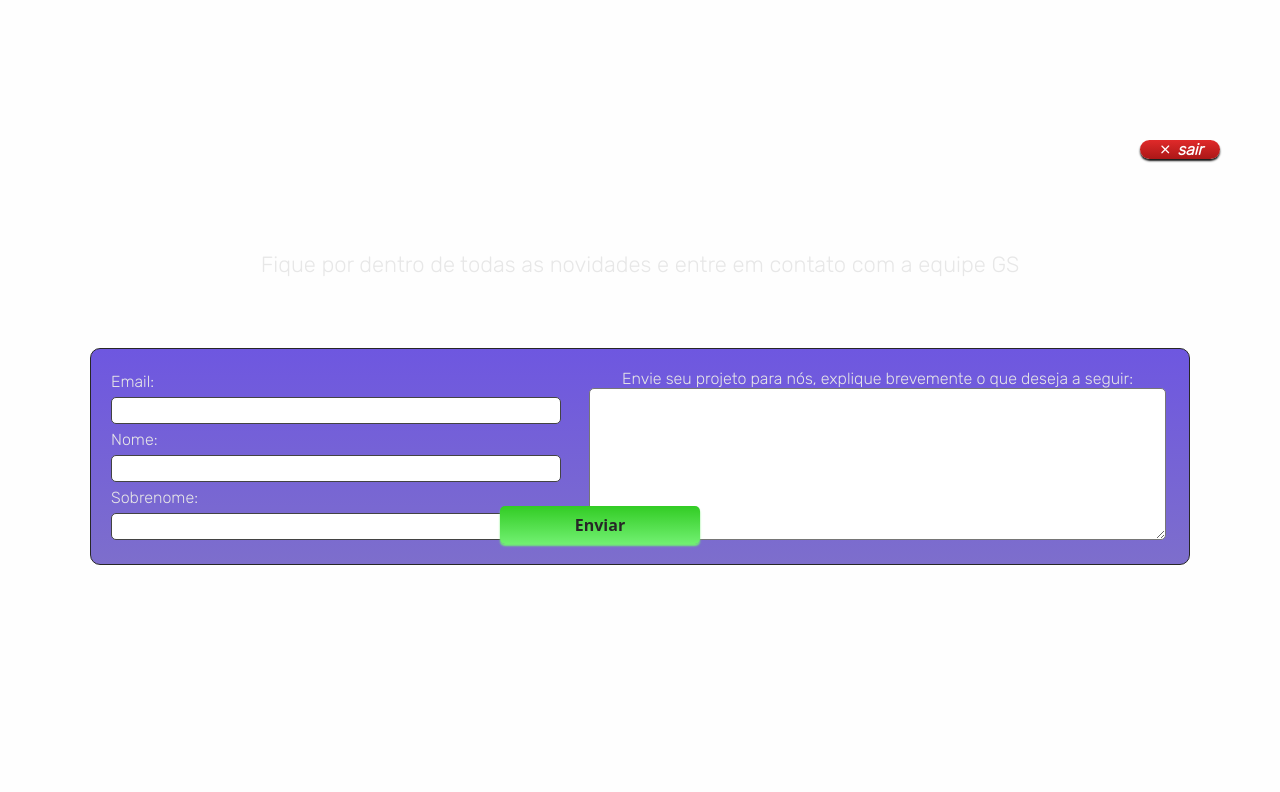
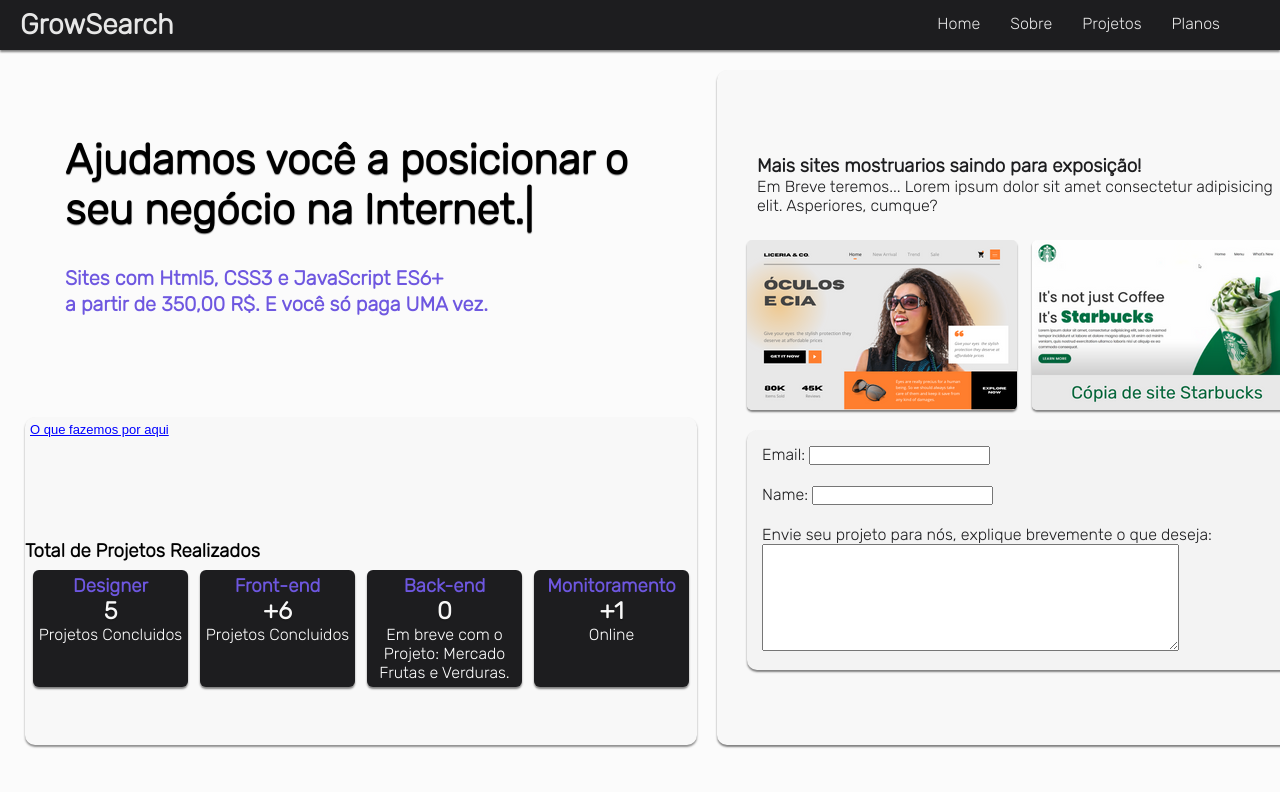
Before and after one commit to Growsearch/siteGsOficial, a plain HTML site: page index.html in a window 1280 px wide. Both pictures are taken after a click on the element "Contate-nos". Shown: the top 792 px of the page. Drawn offline with nearby package versions, Linux system fonts and the light colour scheme.

```diff
--- a/assets/css/style.css
+++ b/assets/css/style.css
@@ -476,7 +476,7 @@
 }
 
 .formContato {
-    display: block;
+    display: grid;
     padding: 15px;
     margin-top: 20px;
     width: 570px;
@@ -484,116 +484,26 @@
     border-radius: 10px;
     /*background: #1D1D1F;*/
     background: #f3f3f3;
+    align-items: flex-start;
     color: #1D1D1F;
     opacity: 0;
+    justify-items: flex-start;
+    text-align: left;
+    row-gap: 20px;
 }
 
-/* === MODAL FORM === */
+/* ======= ENTRADA DE FORMULARIO ====== */
 
-.modal__form {
-    position: fixed;
-    top: 0;
-    left: 0;
-    right: 0;
-    bottom: 0;
-    /*background: linear-gradient(#f8f8fa , #eeeeee);*/
-    /*background: linear-gradient(#292929, #090324);*/
-    background: #fefefe;
-    display: grid;
-    align-items: center;
-    /*justify-content: center; deixa o formulario no centro da pagina */
-    padding: 0 1rem;
-    z-index: var(--z-modal);
-    opacity: 0;
-    visibility: hidden;
-    transition: .3s;
-
-    align-content: center;
-    color: #e7e7e7;
+.formContato.animate {
+    animation: slide 1s forwards;
 }
 
-.modal__form-close {
-    position: fixed;
-    top: 140px;
-    margin-right: 20px;
-    width: 80px;
-    cursor: pointer;
-    background: linear-gradient(rgb(224, 42, 42) , rgb(172, 23, 23));
-    border-radius: 20px;
-    box-shadow: 0 2px 2px #131313;
-    right: 40px;
-    color: white;
-    font-weight: bold;
+@keyframes slide {
+    to {
+        opacity: 1;
+        transform: translateX(0);
+    }
 }
-
-.text--form {
-    margin: 15px 0px 70px 0px;
-    max-width: 100%;
-    font-size: 22px;
-    font-weight: 400;
-}
-
-.formularioGrid {
-    display: grid;
-    grid-template-columns: 1fr 2fr;
-    gap: 25px;
-    /*margin-left: 20px;*/
-
-    background: linear-gradient(#6E57E0 , #7d6ecc);
-    padding: 20px;
-    color: #e7e7e7;
-    border: 1px solid #272727;
-    border-radius: 10px;
-    max-width: 1100px;
-    margin: auto;
-}
-
-.areaDados {
-    grid-column: 1;
-    display: grid;
-    align-items: center;
-    justify-items: start;
-}
-
-.mensagemParaEmail {
-    grid-column: 2;
-    /*display: grid;
-    justify-items: flex-start;*/
-}
-
-#msgEmail { /* caixa de texto*/
-    border-radius: 5px;
-}
-
-.modal__form > label, input{
-    width: 450px;
-    gap: 10px;
-    padding: 5px;
-    border-radius: 5px;
-    border: 1px solid #434343;
-}
-
-
-.enviarEmailButton {
-    margin-top: 6px;
-    padding: 8px;
-    width: 200px;
-    background: linear-gradient(rgb(50, 204, 36) , rgb(113, 240, 113));
-    border-radius: 5px;
-    border: none;
-    box-shadow: 0 1px 1px #131313;
-    cursor: pointer;
-
-    position: fixed;
-    right: 580px;
-    top: 500px;
-    font-weight: 600;
-    font-size: 16px;
-    color: #272727;
-    font-family: system-ui, -apple-system, BlinkMacSystemFont, 'Segoe UI', Roboto, Oxygen, Ubuntu, Cantarell, 'Open Sans', 'Helvetica Neue', sans-serif;
-    box-shadow: 0 2px 2px rgb(113, 240, 113);
-}
-
 
 /* ========================== BOXES (services) ========================= */
 
--- a/assets/javaScript/main.js
+++ b/assets/javaScript/main.js
@@ -5,12 +5,14 @@
 import slideNav from "./modules/slide.js";
 import debounce from "./modules/debounce.js"
 import animaCard from "./modules/animaCard.js"
+import contatenos from"./modules/contateModal.js";
 
 fraseAnima();
 escrevendoTela();
 servicesModal();
 debounce();
 animaCard();
+contatenos();
 
 
 const slide = new slideNav('.slide' , '.wrapper');
--- /dev/null
+++ b/assets/javaScript/modules/contateModal.js
@@ -0,0 +1,16 @@
+
+export default function contatenos() {
+    const form = document.querySelector('.formContato');
+    const botao = document.querySelector('.buttonContact');
+
+    botao.addEventListener('click' ,() => {
+        form.classList.toggle('animate');
+    });
+
+    botao.addEventListener('click', clicou);
+
+    function clicou() {
+        botao.style.display = 'none';
+    }
+
+}
--- a/assets/javaScript/modules/frase.js
+++ b/assets/javaScript/modules/frase.js
@@ -2,8 +2,8 @@
 // Adicionando interatividade na class="frase";
 export default function fraseAnima() {
 
-    let frase = document.querySelector('div.frase')
-    let ativar = document.querySelector('button.ativar')
+    let frase = document.querySelector('.frase');
+    let ativar = document.querySelector('button.ativar');
 
     ativar.addEventListener('click' , () => {
         frase.classList.toggle('animar');
--- a/assets/javaScript/modules/servicos.js
+++ b/assets/javaScript/modules/servicos.js
@@ -1,9 +1,9 @@
 
 // ========== SERVICES MODAL =========== //
 export default function servicesModal() {
-const modalViews = document.querySelectorAll('.services__modal , .modal__form'),
-modalBtns = document.querySelectorAll('.services__button , .buttonContact'),
-modalCloses = document.querySelectorAll('.services__modal-close , .modal__form-close');
+const modalViews = document.querySelectorAll('.services__modal'),
+modalBtns = document.querySelectorAll('.services__button'),
+modalCloses = document.querySelectorAll('.services__modal-close');
 
 let modal = function(modalClick) {
     modalViews[modalClick].classList.add('active-modal');
--- a/index.html
+++ b/index.html
@@ -106,46 +106,24 @@
                     <div class="buttonContact">
                         <h3>Contate-nos</h3>
                     </div>
-
+                    <!-- =========== FORM ============ -->
                     <form class="formContato" action="">
+                        <div>
                             <label for="email">Email:</label>
                             <input type="email" name="" id="">
-                        <br>
+                        </div>
+
+                        <div>
                             <label for="name">Name:</label>
                             <input type="text" name="" id="">
+                        </div>
+                        <div>
                             <label for="texto">Envie seu projeto para nós, explique brevemente o que deseja:</label>
                             <textarea name="msgEmail" id="msgEmail" cols="50" rows="7"></textarea>
-                    </form>
-
-                <!-- =========== FORM ============ -->
-                    <div class="modal__form">
-                    <h4 class="text--form">Fique por dentro de todas as novidades e entre em contato com a equipe GS</h4>
-                    <i class="uil uil-times modal__form-close"> sair </i>
-
-                    <form action="https://formsubmit.co/your@email.com" method="POST" class="formularioGrid">
-
-                        <div class="areaDados">
-                            <label for="email">Email:</label>
-                            <input type="email" name="email" id="emailRequired" required>
-
-                            <label for="name">Nome:</label>
-                            <input type="text" name="name" id="" required>
-
-                            <label for="name">Sobrenome:</label>
-                            <input type="text" name="sobrenome" id="">
                         </div>
-
-                        <div class="mensagemParaEmail" id="areaMsg">
-                            <label for="texto">Envie seu projeto para nós, explique brevemente o que deseja a seguir:</label>
-                            <textarea name="msgEmail" id="msgEmail" cols="70" rows="10"></textarea>
-                        </div>
-
-                        <button type="submit" class="enviarEmailButton">Enviar</button>
                     </form>
 
                 </div>
-                </div>
-
 
             </div>
 
```
Lines whose indentation alone changed are shown as unchanged.
